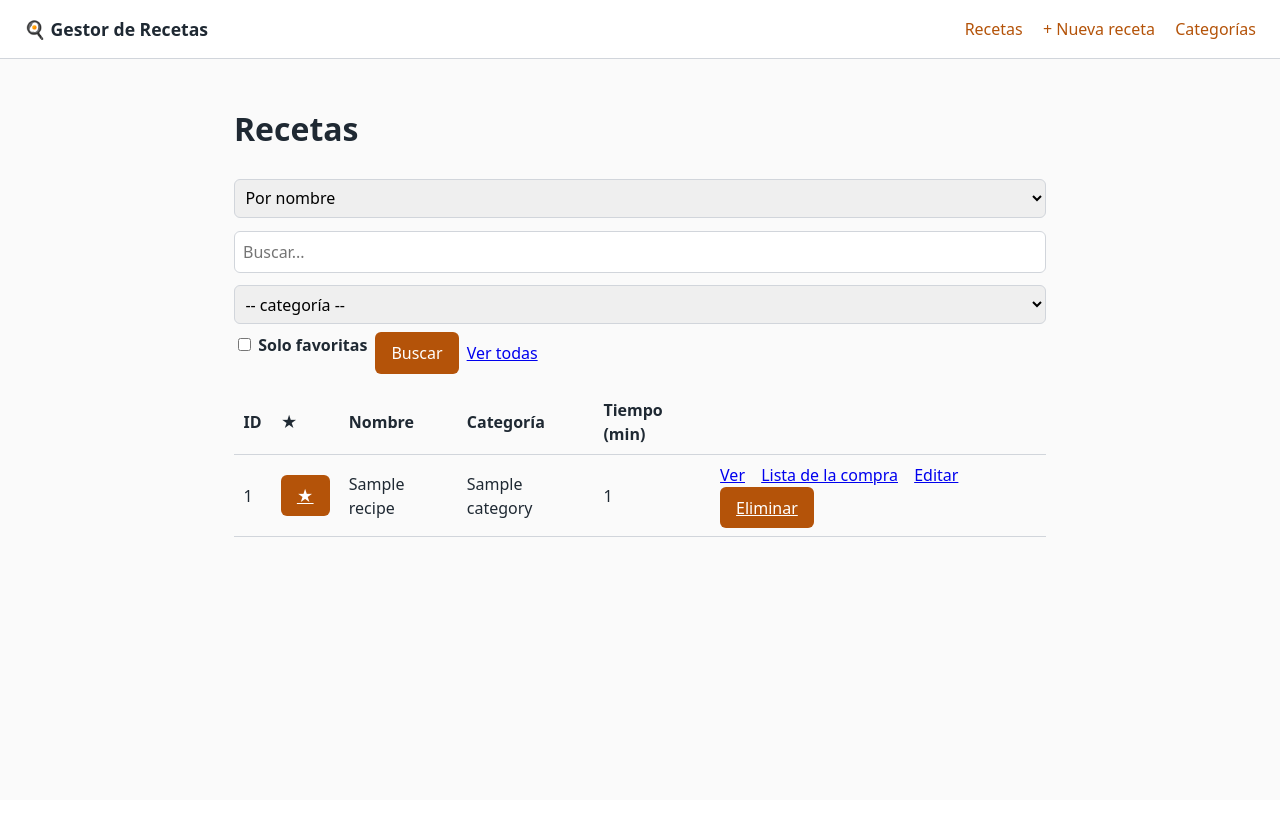
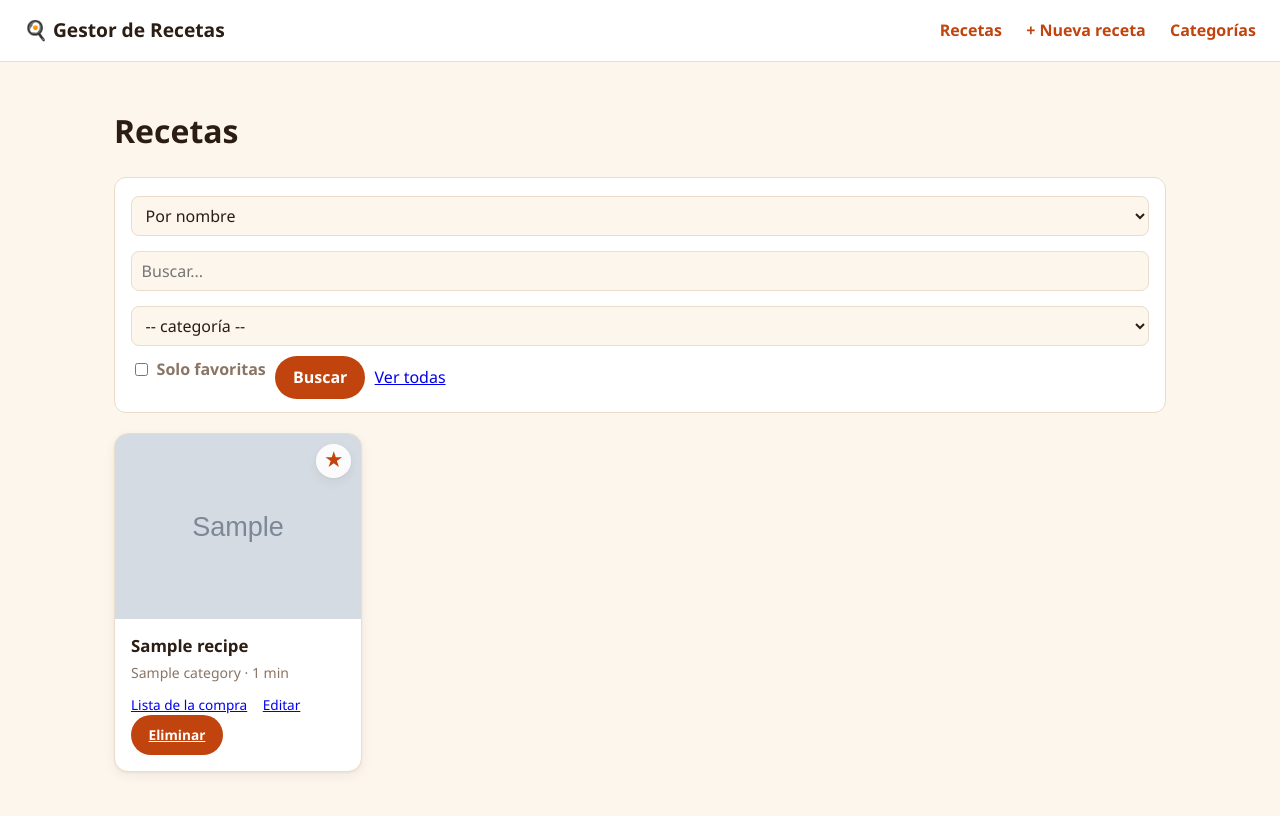
Before and after one commit to alvarezalej-creator/recetas1-app, a Flask app: page /recipes in a window 1280 px wide. Before the commit the page ends 537 px from the top, so only its background shows below. Run offline with Flask 3, Linux system fonts and the light colour scheme; tables that the repository leaves empty hold one stand-in row (values such as "Sample post"); grey boxes marked "Sample" are stand-in pictures.

Commit message:
Add recipe photos (external URL) and redesign the web UI (v3)
- models: recipes.image_url column (idempotent migration, nullable
  TEXT), threaded through RecipeModel.create/update and reads.
  No file upload — deliberately URL-only per user request.
- web: image_url field in the recipe form (URL input + live JS
  preview), shown as a card thumbnail in the listing and a hero photo
  on the detail page; 🍳 placeholder when there's no photo.
- web/static/css: redesign with a warm palette (terracotta/cream),
  card grid instead of a plain table, refreshed buttons/forms/header.
- tests/test_models.py: image_url create/default/update coverage.
- specs/SPEC.md: documented as v3.

Verified: 15/15 pytest passing; smoke-tested the running Flask app
end-to-end (create a recipe with an image_url, confirm it renders
in both the card grid and the detail page).

```diff
--- a/web/routes/recipes.py
+++ b/web/routes/recipes.py
@@ -18,6 +18,7 @@ class RecipeFormData:
     category_name: str = ""
     prep_time_minutes: str = ""
     servings: str = ""
+    image_url: str = ""
     ingredients: list[dict[str, str]] = field(default_factory=list)
     steps: list[dict[str, str]] = field(default_factory=list)
 
@@ -37,6 +38,16 @@ def _parse_positive_int(raw: str, field_label: str, errors: list[str]) -> Option
     return value
 
 
+def _parse_image_url(raw: str, errors: list[str]) -> Optional[str]:
+    raw = raw.strip()
+    if not raw:
+        return None
+    if not (raw.startswith("http://") or raw.startswith("https://")):
+        errors.append("La URL de la foto debe empezar con http:// o https://.")
+        return None
+    return raw
+
+
 @dataclass
 class ParsedRecipeForm:
     """Resultado de parsear y validar un submit del formulario de receta."""
@@ -46,6 +57,7 @@ class ParsedRecipeForm:
     steps: list[Step]
     prep_time_minutes: Optional[int]
     servings: Optional[int]
+    image_url: Optional[str]
     errors: list[str]
 
 
@@ -62,6 +74,9 @@ def _parse_recipe_form(form: "ImmutableMultiDict[str, str]") -> ParsedRecipeForm
         prep_time_raw, "El tiempo de preparación", errors
     )
     servings = _parse_positive_int(servings_raw, "Las porciones", errors)
+
+    image_url_raw = form.get("image_url", "")
+    image_url = _parse_image_url(image_url_raw, errors)
 
     ingredient_names = form.getlist("ingredient_name[]")
     ingredient_quantities = form.getlist("ingredient_quantity[]")
@@ -97,6 +112,7 @@ def _parse_recipe_form(form: "ImmutableMultiDict[str, str]") -> ParsedRecipeForm
         category_name=form.get("category_name", "").strip(),
         prep_time_minutes=prep_time_raw,
         servings=servings_raw,
+        image_url=image_url_raw.strip(),
         ingredients=ingredient_rows,
         steps=step_rows,
     )
@@ -106,6 +122,7 @@ def _parse_recipe_form(form: "ImmutableMultiDict[str, str]") -> ParsedRecipeForm
         steps=steps,
         prep_time_minutes=prep_time_minutes,
         servings=servings,
+        image_url=image_url,
         errors=errors,
     )
 
@@ -183,6 +200,7 @@ def create_recipes_blueprint(
             servings=parsed.servings,
             ingredients=parsed.ingredients,
             steps=parsed.steps,
+            image_url=parsed.image_url,
         )
         flash(f"Receta '{recipe.name}' creada.", "success")
         return redirect(url_for("recipes.recipe_detail", recipe_id=recipe.id))
@@ -208,6 +226,7 @@ def create_recipes_blueprint(
             category_name=recipe.category_name or "",
             prep_time_minutes=str(recipe.prep_time_minutes) if recipe.prep_time_minutes else "",
             servings=str(recipe.servings) if recipe.servings else "",
+            image_url=recipe.image_url or "",
             ingredients=[
                 {
                     "name": ingredient.name,
@@ -262,6 +281,7 @@ def create_recipes_blueprint(
             servings=parsed.servings,
             ingredients=parsed.ingredients,
             steps=parsed.steps,
+            image_url=parsed.image_url,
         )
         flash("Receta actualizada.", "success")
         return redirect(url_for("recipes.recipe_detail", recipe_id=recipe_id))
--- a/web/static/css/style.css
+++ b/web/static/css/style.css
@@ -1,19 +1,26 @@
 :root {
   color-scheme: light dark;
-  --fg: #1f2933;
-  --bg: #fafafa;
-  --muted: #6b7280;
-  --border: #d1d5db;
-  --accent: #b45309;
+  --fg: #2b1d14;
+  --bg: #fdf6ec;
+  --surface: #ffffff;
+  --muted: #8a7565;
+  --border: #eaddcb;
+  --accent: #c1440e;
+  --accent-hover: #a03a0c;
+  --accent-soft: #f4e0d0;
+  --olive: #6b7a3a;
   --error: #b91c1c;
-  --success: #166534;
+  --error-bg: #fde2e2;
+  --success: #3f6212;
+  --success-bg: #e6f4d7;
+  --shadow: 0 1px 2px rgba(43, 29, 20, 0.06), 0 4px 12px rgba(43, 29, 20, 0.06);
 }
 
 * { box-sizing: border-box; }
 
 body {
   margin: 0;
-  font-family: system-ui, -apple-system, "Segoe UI", sans-serif;
+  font-family: "Segoe UI", system-ui, -apple-system, sans-serif;
   color: var(--fg);
   background: var(--bg);
   line-height: 1.5;
@@ -26,52 +33,141 @@ body {
   flex-wrap: wrap;
   gap: 0.75rem;
   padding: 1rem 1.5rem;
-  background: #fff;
+  background: var(--surface);
   border-bottom: 1px solid var(--border);
 }
 
 .site-header .brand {
   font-weight: 700;
-  font-size: 1.1rem;
+  font-size: 1.2rem;
   text-decoration: none;
   color: var(--fg);
 }
 
 .site-header nav a {
-  margin-left: 1rem;
+  margin-left: 1.25rem;
   text-decoration: none;
   color: var(--accent);
+  font-weight: 600;
 }
+.site-header nav a:hover { color: var(--accent-hover); }
 
 main {
-  max-width: 860px;
+  max-width: 1100px;
   margin: 0 auto;
   padding: 1.5rem;
 }
 
-h1, h2 { color: var(--fg); }
+h1, h2, h3 { color: var(--fg); }
 
 .empty-state, .muted { color: var(--muted); }
 
 .flashes { list-style: none; padding: 0; margin: 0 0 1rem; }
 .flash {
   padding: 0.6rem 0.9rem;
-  border-radius: 6px;
+  border-radius: 8px;
   margin-bottom: 0.5rem;
 }
-.flash-error { background: #fee2e2; color: var(--error); }
-.flash-success { background: #dcfce7; color: var(--success); }
+.flash-error { background: var(--error-bg); color: var(--error); }
+.flash-success { background: var(--success-bg); color: var(--success); }
 
-table.recipes-table {
+/* --- Grid de tarjetas de recetas ------------------------------------- */
+
+.recipes-grid {
+  display: grid;
+  grid-template-columns: repeat(auto-fill, minmax(240px, 1fr));
+  gap: 1.25rem;
+  margin: 1.25rem 0;
+}
+
+.recipe-card {
+  position: relative;
+  background: var(--surface);
+  border: 1px solid var(--border);
+  border-radius: 14px;
+  overflow: hidden;
+  box-shadow: var(--shadow);
+  transition: transform 0.15s ease, box-shadow 0.15s ease;
+}
+.recipe-card:hover {
+  transform: translateY(-3px);
+  box-shadow: 0 4px 8px rgba(43, 29, 20, 0.1), 0 10px 20px rgba(43, 29, 20, 0.1);
+}
+
+.recipe-card-photo-link { display: block; }
+.recipe-card-photo {
+  display: block;
   width: 100%;
-  border-collapse: collapse;
-  margin: 1rem 0;
+  aspect-ratio: 4 / 3;
+  object-fit: cover;
+  background: var(--accent-soft);
 }
-table.recipes-table th, table.recipes-table td {
-  text-align: left;
-  padding: 0.5rem 0.6rem;
-  border-bottom: 1px solid var(--border);
+.recipe-card-photo-placeholder {
+  display: flex;
+  align-items: center;
+  justify-content: center;
+  font-size: 2.75rem;
+  background: linear-gradient(135deg, var(--accent-soft), var(--border));
 }
+
+.recipe-card-favorite {
+  position: absolute;
+  top: 0.6rem;
+  right: 0.6rem;
+}
+.recipe-card-favorite .link-button {
+  display: flex;
+  align-items: center;
+  justify-content: center;
+  width: 2.1rem;
+  height: 2.1rem;
+  border-radius: 50%;
+  background: rgba(255, 255, 255, 0.9);
+  color: var(--accent);
+  font-size: 1.2rem;
+  text-decoration: none;
+  box-shadow: var(--shadow);
+}
+
+.recipe-card-body { padding: 0.9rem 1rem 1rem; }
+.recipe-card-title { margin: 0 0 0.2rem; font-size: 1.05rem; }
+.recipe-card-title a { color: var(--fg); text-decoration: none; }
+.recipe-card-title a:hover { color: var(--accent); }
+.recipe-card-meta { margin: 0 0 0.75rem; color: var(--muted); font-size: 0.875rem; }
+.recipe-card-body .row-actions { font-size: 0.85rem; }
+
+/* --- Foto grande de detalle ------------------------------------------- */
+
+.recipe-hero-photo {
+  display: block;
+  width: 100%;
+  max-height: 340px;
+  object-fit: cover;
+  border-radius: 14px;
+  margin-bottom: 1rem;
+  border: 1px solid var(--border);
+}
+.recipe-hero-photo-placeholder {
+  display: flex;
+  align-items: center;
+  justify-content: center;
+  height: 220px;
+  font-size: 4rem;
+  background: linear-gradient(135deg, var(--accent-soft), var(--border));
+}
+
+.image-preview {
+  display: block;
+  max-width: 240px;
+  max-height: 180px;
+  object-fit: cover;
+  margin: 0.5rem 0 1rem;
+  border-radius: 10px;
+  border: 1px solid var(--border);
+}
+
+/* --- Formularios -------------------------------------------------------- */
+
 .row-actions a, .row-actions .link-button { margin-right: 0.75rem; }
 
 .link-button {
@@ -83,30 +179,38 @@ table.recipes-table th, table.recipes-table td {
   cursor: pointer;
   font: inherit;
 }
+.link-button:hover { color: var(--accent-hover); }
 
-.delete-form { display: inline; }
+.delete-form, .favorite-form { display: inline; }
 
 form label {
   display: block;
   margin-bottom: 1rem;
   font-weight: 600;
 }
-form input[type="text"], form textarea, form select {
+form input[type="text"], form input[type="url"], form textarea, form select {
   display: block;
   width: 100%;
   margin-top: 0.3rem;
-  padding: 0.5rem;
+  padding: 0.55rem 0.65rem;
   border: 1px solid var(--border);
-  border-radius: 6px;
+  border-radius: 8px;
+  background: var(--surface);
+  color: var(--fg);
   font: inherit;
+}
+form input:focus, form textarea:focus, form select:focus {
+  outline: 2px solid var(--accent);
+  outline-offset: 1px;
 }
 form textarea { min-height: 4rem; }
 
 fieldset {
   border: 1px solid var(--border);
-  border-radius: 8px;
+  border-radius: 10px;
   margin-bottom: 1.5rem;
 }
+legend { font-weight: 700; color: var(--accent); padding: 0 0.4rem; }
 
 .ingredient-row, .step-row {
   display: flex;
@@ -120,15 +224,35 @@ fieldset {
 .search-form {
   display: flex;
   flex-wrap: wrap;
-  gap: 0.5rem;
+  gap: 0.6rem;
   align-items: center;
-  margin-bottom: 1rem;
+  margin-bottom: 1.25rem;
+  padding: 0.85rem 1rem;
+  background: var(--surface);
+  border: 1px solid var(--border);
+  border-radius: 12px;
 }
-.search-form select, .search-form input { padding: 0.4rem; }
+.search-form select, .search-form input[type="text"] {
+  padding: 0.45rem 0.6rem;
+  border: 1px solid var(--border);
+  border-radius: 8px;
+  background: var(--bg);
+  color: var(--fg);
+}
+.favorites-filter {
+  display: flex;
+  align-items: center;
+  gap: 0.35rem;
+  font-weight: 600;
+  color: var(--muted);
+}
 
 .actions { display: flex; gap: 1rem; align-items: center; margin-top: 1rem; }
 
-dl.recipe-meta { display: grid; grid-template-columns: max-content 1fr; gap: 0.25rem 1rem; }
+.shopping-list { padding-left: 1.25rem; }
+.shopping-list li { margin-bottom: 0.35rem; }
+
+dl.recipe-meta { display: grid; grid-template-columns: max-content 1fr; gap: 0.3rem 1rem; }
 dl.recipe-meta dt { font-weight: 600; color: var(--muted); }
 dl.recipe-meta dd { margin: 0; }
 
@@ -136,18 +260,26 @@ button[type="submit"], .search-form button {
   background: var(--accent);
   color: #fff;
   border: none;
-  padding: 0.55rem 1rem;
-  border-radius: 6px;
+  padding: 0.6rem 1.1rem;
+  border-radius: 999px;
   cursor: pointer;
   font: inherit;
+  font-weight: 600;
 }
+button[type="submit"]:hover, .search-form button:hover { background: var(--accent-hover); }
 
 @media (prefers-color-scheme: dark) {
   :root {
-    --fg: #e5e7eb;
-    --bg: #111827;
-    --muted: #9ca3af;
-    --border: #374151;
+    --fg: #f3e9dd;
+    --bg: #1c1410;
+    --surface: #241a14;
+    --muted: #b8a58f;
+    --border: #3a2c22;
+    --accent: #e0672b;
+    --accent-hover: #f07f42;
+    --accent-soft: #3a2416;
+    --error-bg: #4a1f1f;
+    --success-bg: #23361a;
+    --shadow: 0 1px 2px rgba(0, 0, 0, 0.35), 0 4px 12px rgba(0, 0, 0, 0.35);
   }
-  .site-header { background: #1f2937; }
 }
--- a/web/templates/recipes/_table.html
+++ b/web/templates/recipes/_table.html
@@ -1,35 +1,34 @@
 {% if not recipes %}
   <p class="empty-state">No hay recetas para mostrar.</p>
 {% else %}
-  <table class="recipes-table">
-    <thead>
-      <tr>
-        <th>ID</th>
-        <th>★</th>
-        <th>Nombre</th>
-        <th>Categoría</th>
-        <th>Tiempo (min)</th>
-        <th></th>
-      </tr>
-    </thead>
-    <tbody>
+  <div class="recipes-grid">
     {% for recipe in recipes %}
-        <tr>
-          <td>{{ recipe.id }}</td>
-          <td>
-            <form class="favorite-form" method="post"
+      <article class="recipe-card">
+        <a class="recipe-card-photo-link" href="{{ url_for('recipes.recipe_detail', recipe_id=recipe.id) }}">
+          {% if recipe.image_url %}
+            <img class="recipe-card-photo" src="{{ recipe.image_url }}" alt="Foto de {{ recipe.name }}" loading="lazy">
+          {% else %}
+            <div class="recipe-card-photo recipe-card-photo-placeholder" aria-hidden="true">🍳</div>
+          {% endif %}
+        </a>
+
+        <form class="favorite-form recipe-card-favorite" method="post"
               action="{{ url_for('recipes.toggle_favorite', recipe_id=recipe.id) }}">
           <input type="hidden" name="next" value="{{ request.full_path }}">
           <button type="submit" class="link-button" title="Marcar/desmarcar favorito">
             {{ "★" if recipe.is_favorite else "☆" }}
           </button>
         </form>
-          </td>
-          <td>{{ recipe.name }}</td>
-          <td>{{ recipe.category_name or "-" }}</td>
-          <td>{{ recipe.prep_time_minutes or "-" }}</td>
-          <td class="row-actions">
-            <a href="{{ url_for('recipes.recipe_detail', recipe_id=recipe.id) }}">Ver</a>
+
+        <div class="recipe-card-body">
+          <h3 class="recipe-card-title">
+            <a href="{{ url_for('recipes.recipe_detail', recipe_id=recipe.id) }}">{{ recipe.name }}</a>
+          </h3>
+          <p class="recipe-card-meta">
+            <span>{{ recipe.category_name or "Sin categoría" }}</span>
+            {% if recipe.prep_time_minutes %}<span>· {{ recipe.prep_time_minutes }} min</span>{% endif %}
+          </p>
+          <div class="row-actions">
             <a href="{{ url_for('recipes.shopping_list', recipe_id=recipe.id) }}">Lista de la compra</a>
             <a href="{{ url_for('recipes.edit_recipe_form', recipe_id=recipe.id) }}">Editar</a>
             <form class="delete-form" method="post"
@@ -37,9 +36,9 @@
                   data-confirm="¿Eliminar la receta '{{ recipe.name }}'?">
               <button type="submit" class="link-button">Eliminar</button>
             </form>
-          </td>
-        </tr>
+          </div>
+        </div>
+      </article>
     {% endfor %}
-    </tbody>
-  </table>
+  </div>
 {% endif %}
--- a/web/templates/recipes/detail.html
+++ b/web/templates/recipes/detail.html
@@ -1,6 +1,12 @@
 {% extends "base.html" %}
 {% block title %}{{ recipe.name }} · Gestor de Recetas{% endblock %}
 {% block content %}
+  {% if recipe.image_url %}
+    <img class="recipe-hero-photo" src="{{ recipe.image_url }}" alt="Foto de {{ recipe.name }}">
+  {% else %}
+    <div class="recipe-hero-photo recipe-hero-photo-placeholder" aria-hidden="true">🍳</div>
+  {% endif %}
+
   <h1>{{ recipe.name }} {% if recipe.is_favorite %}★{% endif %}</h1>
   <form class="favorite-form" method="post"
         action="{{ url_for('recipes.toggle_favorite', recipe_id=recipe.id) }}">
```
Also changed, not shown: models/database.py (+8 -0 lines), models/recipe.py (+9 -5 lines), specs/SPEC.md (+10 -0 lines), tests/test_models.py (+40 -0 lines), web/static/js/recipe_form.js (+21 -0 lines), web/templates/recipes/form.html (+9 -0 lines). Lines whose indentation alone changed are shown as unchanged.
